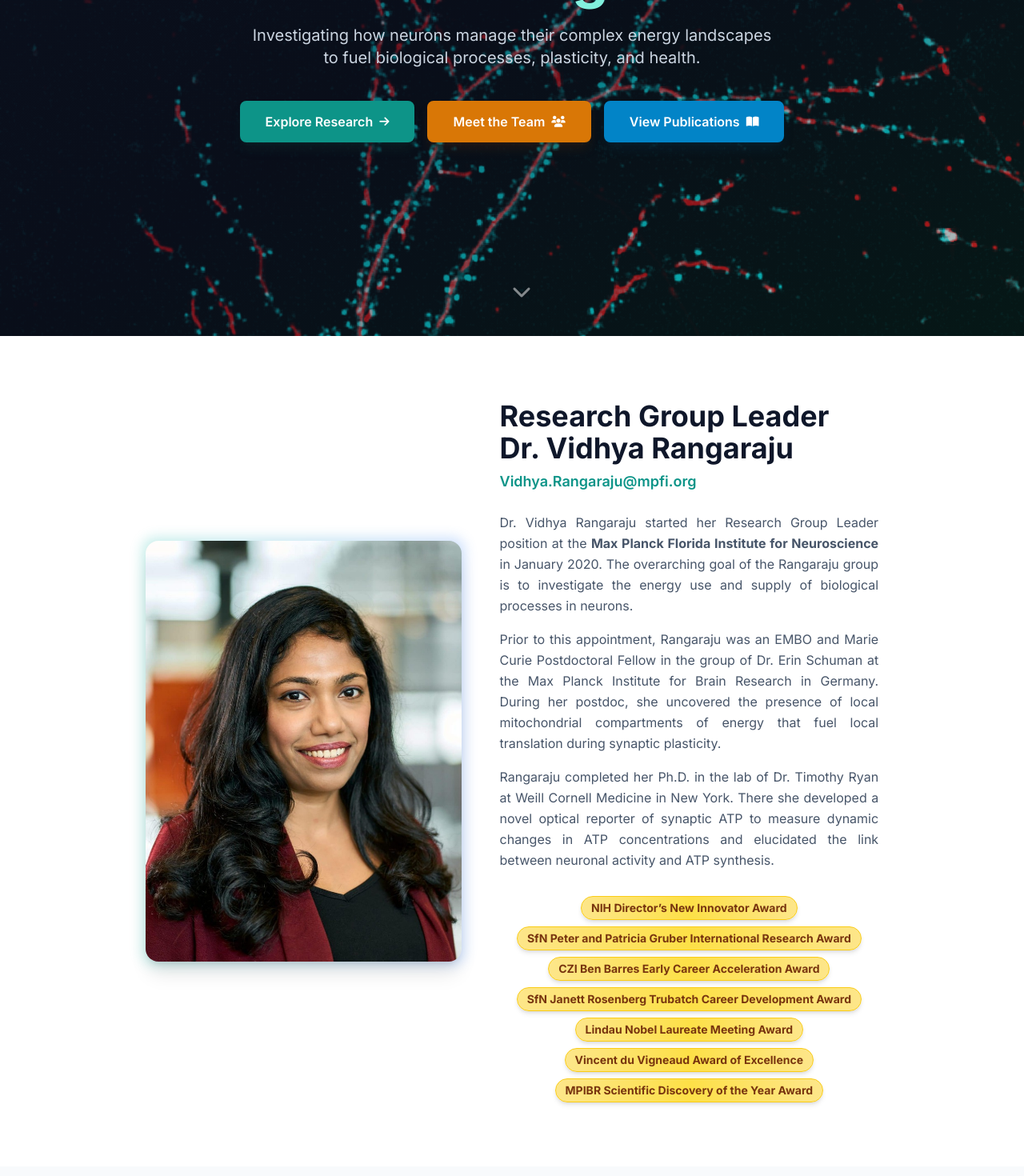
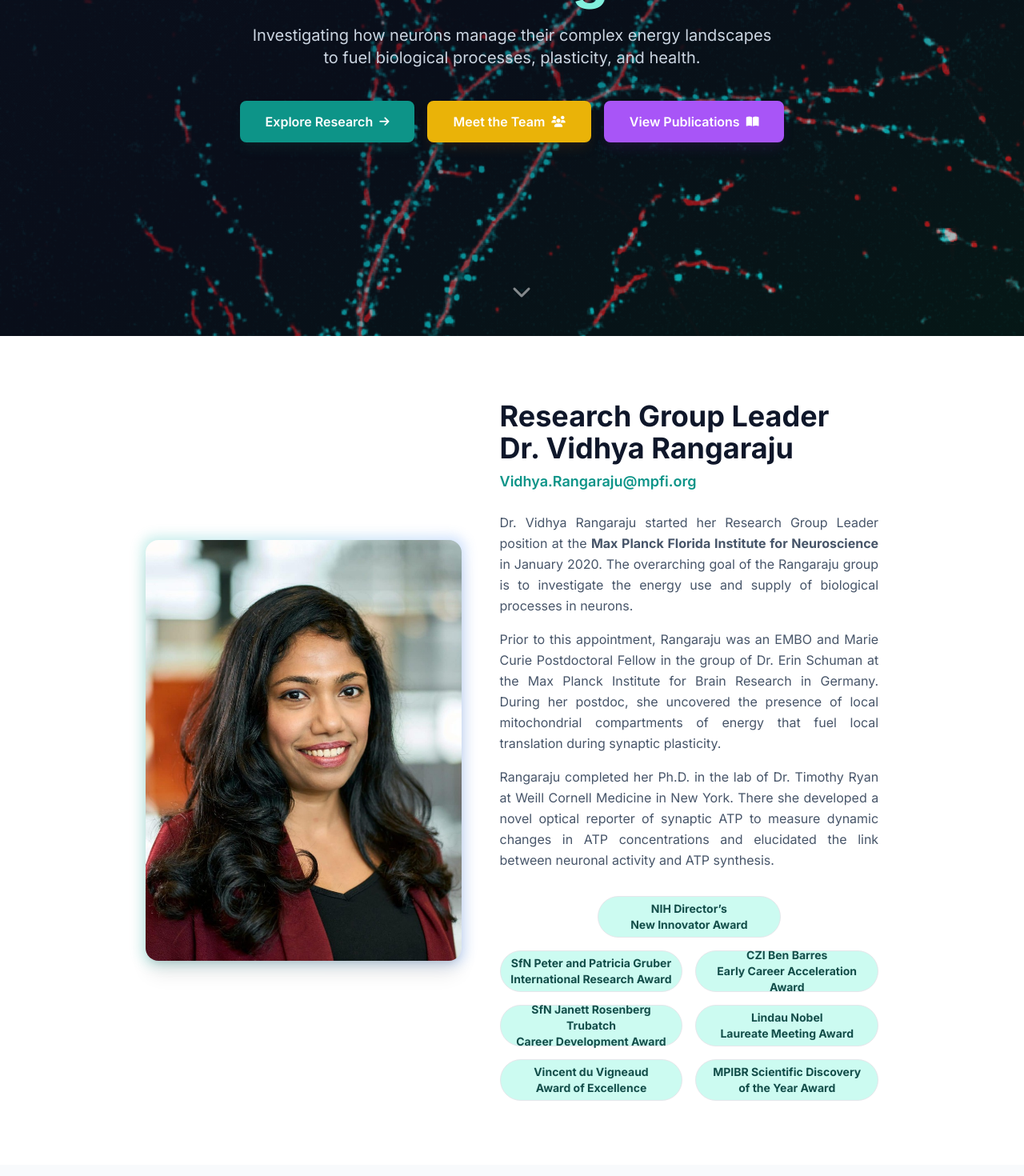
Before and after one commit to dudemeister23/rangarajublab, a React (Vite) app: page / in a window 1280 px wide. Shown: the part 380-1850 px from the top of the page at 80% size. Built offline with nearby package versions, Linux system fonts and the light colour scheme.

Commit message:
feat: Implement dynamic citation font sizing, refine UI layouts, and update button styles across several components.

```diff
--- a/components/Bio.tsx
+++ b/components/Bio.tsx
@@ -43,21 +43,33 @@ const Bio: React.FC = () => {
 
 
 
-              <div className="flex flex-wrap justify-center gap-2 mt-8">
+              <div className="grid grid-cols-2 gap-4 mt-8">
+                {/* Top Item - Centered across 2 columns */}
+                <div className="col-span-2 flex justify-center">
+                  <span
+                    className="w-[calc(50%-0.5rem)] h-[52px] px-2 py-1 bg-neuro-100 text-neuro-900 text-xs md:text-sm font-bold rounded-[2rem] border border-neuro-200 hover:scale-105 transition-all duration-300 text-center flex flex-col justify-center items-center leading-tight"
+                  >
+                    <span className="block">NIH Director’s</span>
+                    <span className="block">New Innovator Award</span>
+                  </span>
+                </div>
+
+                {/* Remaining Items */}
                 {[
-                  "NIH Director’s New Innovator Award",
-                  "SfN Peter and Patricia Gruber International Research Award",
-                  "CZI Ben Barres Early Career Acceleration Award",
-                  "SfN Janett Rosenberg Trubatch Career Development Award",
-                  "Lindau Nobel Laureate Meeting Award",
-                  "Vincent du Vigneaud Award of Excellence",
-                  "MPIBR Scientific Discovery of the Year Award"
-                ].map((award, index) => (
+                  ["SfN Peter and Patricia Gruber", "International Research Award"],
+                  ["CZI Ben Barres", "Early Career Acceleration Award"],
+                  ["SfN Janett Rosenberg Trubatch", "Career Development Award"],
+                  ["Lindau Nobel", "Laureate Meeting Award"],
+                  ["Vincent du Vigneaud", "Award of Excellence"],
+                  ["MPIBR Scientific Discovery", "of the Year Award"]
+                ].map((lines, index) => (
                   <span
                     key={index}
-                    className="px-3 py-1 bg-gradient-to-r from-amber-200 via-yellow-300 to-amber-200 text-amber-900 text-sm font-bold rounded-full border border-yellow-400 shadow-md hover:shadow-lg hover:scale-105 transition-all duration-300"
+                    className="w-full h-[52px] px-2 py-1 bg-neuro-100 text-neuro-900 text-xs md:text-sm font-bold rounded-[2rem] border border-neuro-200 hover:scale-105 transition-all duration-300 text-center flex flex-col justify-center items-center leading-tight"
                   >
-                    {award}
+                    {lines.map((line, i) => (
+                      <span key={i} className="block">{line}</span>
+                    ))}
                   </span>
                 ))}
               </div>
--- a/components/Hero.tsx
+++ b/components/Hero.tsx
@@ -46,13 +46,13 @@ const Hero: React.FC = () => {
             </a>
             <a
               href="#team"
-              className="px-8 py-3.5 bg-amber-600 hover:bg-amber-500 text-white font-semibold rounded-lg transition-all duration-300 shadow-lg shadow-amber-900/20 hover:shadow-amber-600/40 flex items-center justify-center gap-2"
+              className="px-8 py-3.5 bg-yellow-500 hover:bg-yellow-400 text-white font-semibold rounded-lg transition-all duration-300 shadow-lg shadow-yellow-900/20 hover:shadow-yellow-600/40 flex items-center justify-center gap-2"
             >
               Meet the Team <i className="fa-solid fa-users text-sm"></i>
             </a>
             <a
               href="#publications"
-              className="px-8 py-3.5 bg-sky-600 hover:bg-sky-500 text-white font-semibold rounded-lg transition-all duration-300 shadow-lg shadow-sky-900/20 hover:shadow-sky-600/40 flex items-center justify-center gap-2"
+              className="px-8 py-3.5 bg-purple-500 hover:bg-purple-400 text-white font-semibold rounded-lg transition-all duration-300 shadow-lg shadow-purple-900/20 hover:shadow-purple-600/40 flex items-center justify-center gap-2"
             >
               View Publications <i className="fa-solid fa-book-open text-sm"></i>
             </a>
--- a/components/Navbar.tsx
+++ b/components/Navbar.tsx
@@ -34,12 +34,12 @@ const Navbar: React.FC = () => {
         </a>
 
         {/* Desktop Nav */}
-        <div className="hidden md:flex space-x-8">
+        <div className="hidden md:flex space-x-6">
           {NAV_LINKS.map((link) => (
             <a
               key={link.label}
               href={link.href}
-              className={`text-sm font-medium transition-colors hover:text-neuro-500 ${isScrolled ? 'text-slate-600' : 'text-slate-100'
+              className={`text-lg font-medium transition-colors hover:text-neuro-500 ${isScrolled ? 'text-slate-600' : 'text-slate-100'
                 }`}
             >
               {link.label}
@@ -65,7 +65,7 @@ const Navbar: React.FC = () => {
               <a
                 key={link.label}
                 href={link.href}
-                className="px-6 py-3 text-slate-700 hover:bg-slate-50 hover:text-neuro-600 font-medium"
+                className="px-6 py-3 text-xl text-slate-700 hover:bg-slate-50 hover:text-neuro-600 font-medium"
                 onClick={() => setIsMobileMenuOpen(false)}
               >
                 {link.label}
--- a/components/Publications.tsx
+++ b/components/Publications.tsx
@@ -15,6 +15,14 @@ const Publications: React.FC = () => {
         )}
       </span>
     );
+  };
+
+  // Determine font size based on citation length
+  const getCitationClass = (text: string) => {
+    // Thresholds relaxed to prioritize readability while fitting the card
+    if (text.length > 550) return "text-xs leading-snug"; // 12px
+    if (text.length > 400) return "text-[13px] leading-snug"; // 13px
+    return "text-sm leading-relaxed"; // 14px
   };
 
   return (
@@ -94,7 +102,7 @@ const Publications: React.FC = () => {
                         <i className="fa-solid fa-book-open text-5xl"></i>
                       </div>
                     )}
-                    <div className="absolute top-3 left-3">
+                    <div className="absolute bottom-3 left-3">
                       <span className="inline-block px-3 py-1 bg-neuro-600 text-white text-xs font-bold rounded-lg shadow-lg">
                         {pub.year}
                       </span>
@@ -106,18 +114,20 @@ const Publications: React.FC = () => {
                 </a>
 
                 {/* Publication Details */}
-                <div className="flex-grow">
+                <div className="flex-grow flex flex-col sm:h-64">
+                  <div className="flex-1 min-h-0">
                     <a href={pub.link} target="_blank" rel="noreferrer" className="block group/link">
                       <h3 className="text-lg font-bold text-slate-900 mb-3 leading-snug group-hover/link:text-neuro-600 transition-colors" itemProp="headline">
                         {pub.title}
                       </h3>
                     </a>
-                  <div className="text-slate-600 text-sm leading-relaxed mb-4" itemProp="description">
+                    <div className={`text-slate-600 mb-4 ${getCitationClass(pub.citation)}`} itemProp="description">
                       {formatCitation(pub.citation)}
+                    </div>
                   </div>
 
                   {pub.link && pub.link !== '#' && (
-                    <div className="flex flex-wrap gap-3 mt-auto">
+                    <div className="flex flex-wrap gap-3 mt-auto pt-4">
                       <a
                         href={pub.link}
                         target="_blank"
--- a/components/Team.tsx
+++ b/components/Team.tsx
@@ -122,7 +122,7 @@ const Team: React.FC = () => {
                     }
                   }}
                 >
-                  <div className={`relative mb-4 w-28 h-28 md:w-32 md:h-32 transition-transform duration-300 ${isActive ? 'scale-105' : ''}`}>
+                  <div className={`relative mb-4 w-36 h-36 md:w-40 md:h-40 transition-transform duration-300 ${isActive ? 'scale-105' : ''}`}>
                     <div className={`absolute inset-0 rounded-full border-2 transition-colors duration-300 ${isActive ? 'border-neuro-600' : (member.publicationIds?.length ? 'border-neuro-400 group-hover:border-neuro-600' : 'border-neuro-100 group-hover:border-neuro-300')}`}></div>
 
                     {/* Visual Indicator for Publications */}
--- a/index.html
+++ b/index.html
@@ -122,6 +122,10 @@
     html {
       scroll-behavior: smooth;
     }
+
+    section {
+      scroll-margin-top: 100px;
+    }
   </style>
 </head>
 
```
Lines whose indentation alone changed are shown as unchanged.
